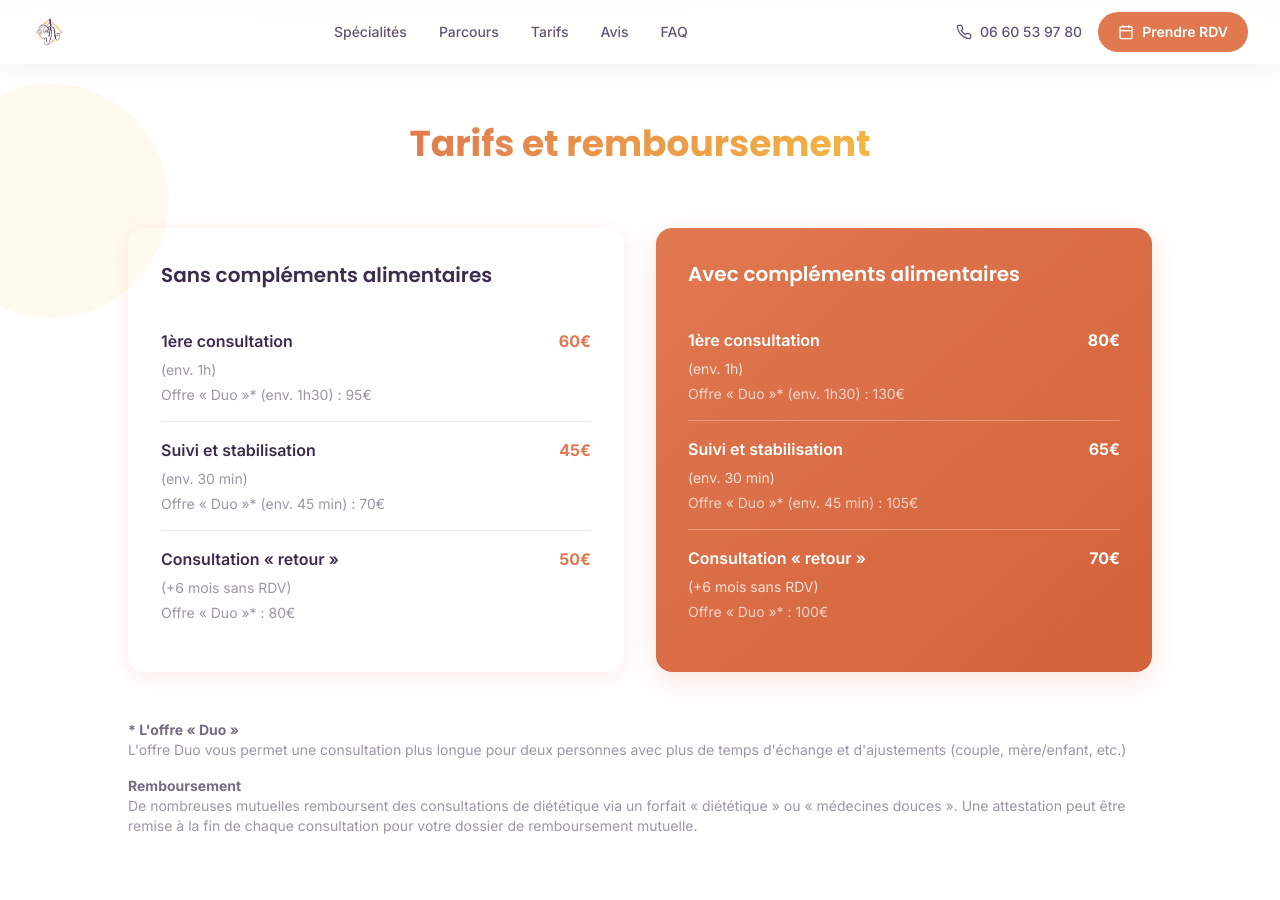
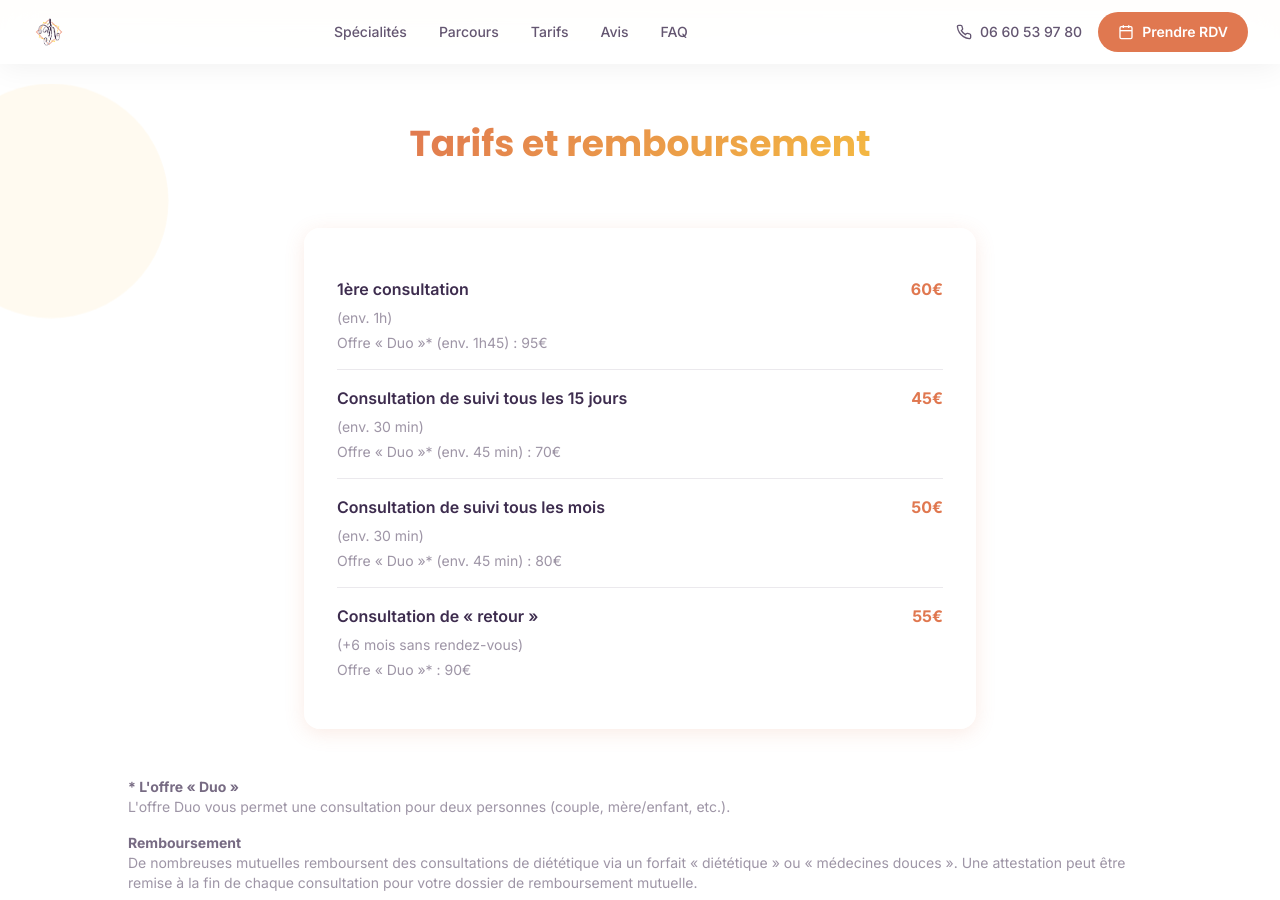
Before and after one commit to r0ots/jmdiet2, a Jekyll site: the page built from index.html, in a window 1280 px wide and 900 px high, scrolled down 2487 px. Built offline with Jekyll 4.4.1, drawn with Linux system fonts in a browser that asks for light colours; nearby versions of some CDN libraries.

Commit message:
update price

```diff
--- a/_data/pricing.yml
+++ b/_data/pricing.yml
@@ -1,35 +1,19 @@
-- title: "Sans compléments alimentaires"
-  highlighted: false
-  items:
-    - label: "1ère consultation"
-      duration: "env. 1h"
-      price: "60€"
-      duo_duration: "env. 1h30"
-      duo_price: "95€"
-    - label: "Suivi et stabilisation"
-      duration: "env. 30 min"
-      price: "45€"
-      duo_duration: "env. 45 min"
-      duo_price: "70€"
-    - label: "Consultation « retour »"
-      duration: "+6 mois sans RDV"
-      price: "50€"
-      duo_price: "80€"
-
-- title: "Avec compléments alimentaires"
-  highlighted: true
-  items:
-    - label: "1ère consultation"
-      duration: "env. 1h"
-      price: "80€"
-      duo_duration: "env. 1h30"
-      duo_price: "130€"
-    - label: "Suivi et stabilisation"
-      duration: "env. 30 min"
-      price: "65€"
-      duo_duration: "env. 45 min"
-      duo_price: "105€"
-    - label: "Consultation « retour »"
-      duration: "+6 mois sans RDV"
-      price: "70€"
-      duo_price: "100€"
+- label: "1ère consultation"
+  duration: "env. 1h"
+  price: "60€"
+  duo_duration: "env. 1h45"
+  duo_price: "95€"
+- label: "Consultation de suivi tous les 15 jours"
+  duration: "env. 30 min"
+  price: "45€"
+  duo_duration: "env. 45 min"
+  duo_price: "70€"
+- label: "Consultation de suivi tous les mois"
+  duration: "env. 30 min"
+  price: "50€"
+  duo_duration: "env. 45 min"
+  duo_price: "80€"
+- label: "Consultation de « retour »"
+  duration: "+6 mois sans rendez-vous"
+  price: "55€"
+  duo_price: "90€"
--- a/_includes/pricing.html
+++ b/_includes/pricing.html
@@ -2,31 +2,28 @@
   <div class="floating-blob bg-accent w-56 h-56 top-10 -left-20" style="animation-delay: 4s;"></div>
   <div class="max-w-7xl mx-auto px-4 sm:px-6 lg:px-8 relative">
     <h2 class="font-heading text-3xl sm:text-4xl font-bold text-center mb-16 scroll-reveal"><span class="gradient-text">Tarifs et remboursement</span></h2>
-    <div class="grid md:grid-cols-2 gap-8 max-w-5xl mx-auto mb-12">
-      {% for category in site.data.pricing %}
-      <div class="scroll-reveal tilt-card rounded-2xl p-5 sm:p-8 transition-all duration-300 {% if category.highlighted %}bg-gradient-to-br from-primary to-primary-dark text-white shadow-primary-lg{% else %}glass-card text-dark shadow-primary-md hover:shadow-primary-lg{% endif %}">
-        <h3 class="font-heading font-semibold text-xl mb-6">{{ category.title }}</h3>
+    <div class="max-w-2xl mx-auto mb-12">
+      <div class="scroll-reveal tilt-card glass-card rounded-2xl p-5 sm:p-8 shadow-primary-md hover:shadow-primary-lg transition-all duration-300">
         <ul class="space-y-0">
-          {% for item in category.items %}
-          <li class="py-4 {% unless forloop.last %}border-b {% if category.highlighted %}border-white/30{% else %}border-dark/10{% endif %}{% endunless %}">
+          {% for item in site.data.pricing %}
+          <li class="py-4 {% unless forloop.last %}border-b border-dark/10{% endunless %}">
             <div class="flex flex-wrap justify-between items-baseline gap-x-4 mb-1">
               <span class="font-semibold">{{ item.label }}</span>
-              <span class="font-bold {% unless category.highlighted %}text-primary{% endunless %}">{{ item.price }}</span>
+              <span class="font-bold text-primary">{{ item.price }}</span>
             </div>
-            <span class="text-sm {% if category.highlighted %}text-white/80{% else %}text-dark/50{% endif %}">({{ item.duration }})</span>
-            <div class="text-sm mt-1 {% if category.highlighted %}text-white/70{% else %}text-dark/50{% endif %}">
+            <span class="text-sm text-dark/50">({{ item.duration }})</span>
+            <div class="text-sm mt-1 text-dark/50">
               Offre « Duo »* {% if item.duo_duration %}({{ item.duo_duration }}){% endif %} : {{ item.duo_price }}
             </div>
           </li>
           {% endfor %}
         </ul>
       </div>
-      {% endfor %}
     </div>
     <div class="max-w-5xl mx-auto text-sm text-dark/50 space-y-4 scroll-reveal">
       <p>
         <strong class="text-dark/70">* L'offre « Duo »</strong><br>
-        L'offre Duo vous permet une consultation plus longue pour deux personnes avec plus de temps d'échange et d'ajustements (couple, mère/enfant, etc.)
+        L'offre Duo vous permet une consultation pour deux personnes (couple, mère/enfant, etc.).
       </p>
       <p>
         <strong class="text-dark/70">Remboursement</strong><br>
```
